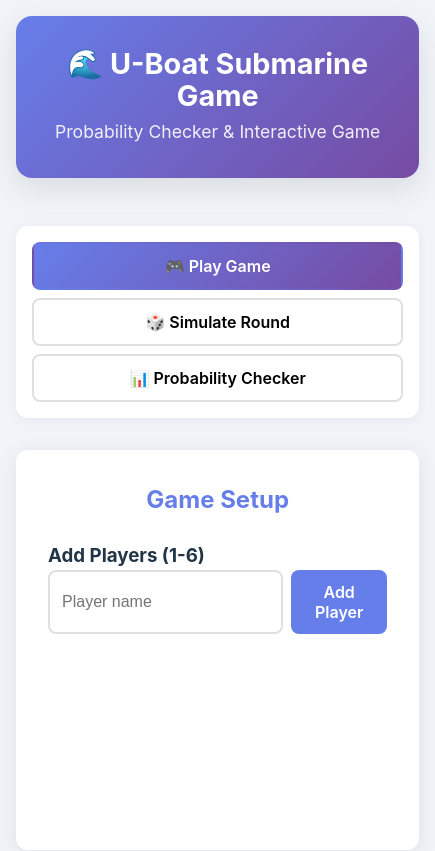
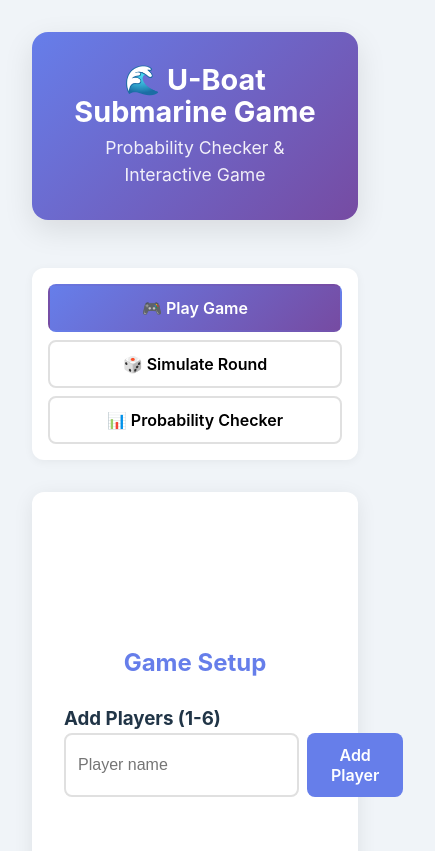
Before and after one commit to FredFraiche/AK-2, a React app in the folder frontend/: page / in a window 390 px wide. Shown: the top 851 px of the page, 435 px wide, since content can reach past the window. Built offline with nearby package versions, Linux system fonts and the light colour scheme; the HTML template or start-up script is replaced by a standard one.

Commit message:
Make game responsive: center content, maintain aspect ratio, adapt to any resolution

```diff
--- a/frontend/src/App.css
+++ b/frontend/src/App.css
@@ -10,6 +10,20 @@
   box-sizing: border-box;
   margin: 0;
   padding: 0;
+}
+
+body {
+  min-height: 100vh;
+  display: flex;
+  justify-content: center;
+  align-items: center;
+}
+
+#root {
+  width: 100%;
+  max-width: 1400px;
+  margin: 0 auto;
+  padding: 1rem;
 }
 
 .App {
@@ -392,6 +406,7 @@ footer {
 /* Game Board */
 .game-board-container {
   max-width: 600px;
+  width: 100%;
   margin: 0 auto;
 }
 
@@ -403,17 +418,24 @@ footer {
   background: #f8f9fa;
   padding: 1.5rem;
   border-radius: 12px;
+  width: 100%;
+  aspect-ratio: 3 / 2;
+  max-width: 600px;
+  margin-left: auto;
+  margin-right: auto;
 }
 
 .board-row {
   display: flex;
   gap: 0.5rem;
   justify-content: center;
+  flex: 1;
 }
 
 .board-square {
-  width: 100px;
-  height: 100px;
+  width: 100%;
+  max-width: 150px;
+  aspect-ratio: 1;
   border: 3px solid #667eea;
   border-radius: 12px;
   display: flex;
@@ -745,13 +767,48 @@ footer {
   }
 
   .board-square {
-    width: 80px;
-    height: 80px;
+    max-width: 100px;
   }
 
   .sim-stats {
     grid-template-columns: 1fr;
   }
+
+  .App {
+    padding: 1rem;
+  }
+
+  header h1 {
+    font-size: 1.8rem;
+  }
+
+  .game-board {
+    padding: 1rem;
+  }
+}
+
+/* Extra small devices */
+@media (max-width: 480px) {
+  .board-square {
+    max-width: 80px;
+    font-size: 0.9rem;
+  }
+
+  .square-num {
+    font-size: 1.2rem;
+  }
+
+  .hit-mark {
+    font-size: 2rem;
+  }
+}
+
+/* Center content vertically and horizontally */
+.game-play, .game-simulator, .probability-checker {
+  min-height: 60vh;
+  display: flex;
+  flex-direction: column;
+  justify-content: center;
 }
 
 .logo {
```
